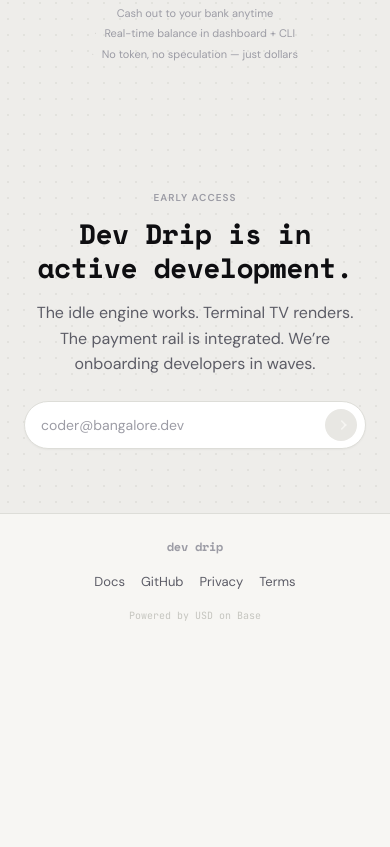
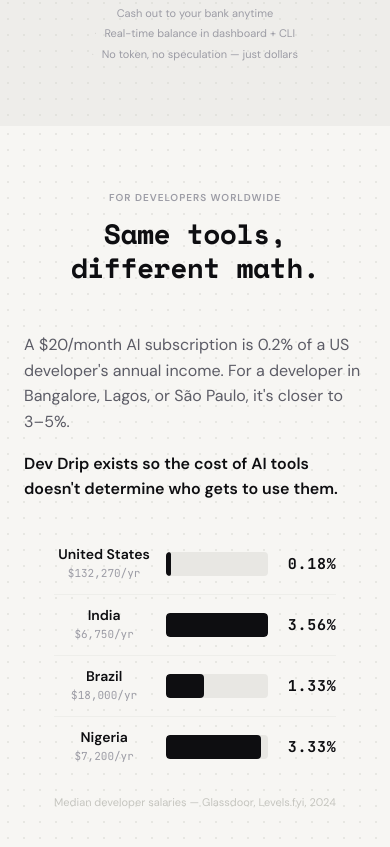
Before and after one commit to distroinfinity/devdrip, a Next.js app in the folder frontend/: page / in a window 390 px wide. Shown: the part 6997-7844 px from the top of the page. Before the commit the page ends 7644 px from the top, so only its background shows below. Built offline with nearby package versions, Linux system fonts and the light colour scheme.

Commit message:
add worldwide income comparison section (P0-011)

```diff
--- a/frontend/app/page.tsx
+++ b/frontend/app/page.tsx
@@ -7,6 +7,7 @@
 import { SurfacesSection } from "@/components/landing/surfaces-section";
 import { YourRulesSection } from "@/components/landing/your-rules-section";
 import { PaymentRailSection } from "@/components/landing/payment-rail-section";
+import { WorldwideSection } from "@/components/landing/worldwide-section";
 import { WaitlistSection } from "@/components/landing/waitlist-section";
 import { Footer } from "@/components/landing/footer";
 
@@ -43,7 +44,9 @@
           {/* P0-008 The Math — not yet built */}
           <PaymentRailSection />
 
-          {/* P0-010 Open Source Fund, P0-011 Worldwide, P0-012 FAQ — not yet built */}
+          <WorldwideSection />
+
+          {/* P0-010 Open Source Fund, P0-012 FAQ — not yet built */}
           <WaitlistSection />
         </div>
       </main>
--- /dev/null
+++ b/frontend/components/landing/worldwide-section.tsx
@@ -0,0 +1,160 @@
+"use client";
+
+import { useRef } from "react";
+import { motion, useInView } from "motion/react";
+import { BlurFade } from "@/components/ui/blur-fade";
+import { DotGrid } from "@/components/shared/dot-grid";
+import { NumberTicker } from "@/components/ui/number-ticker";
+
+// --- data ---
+
+interface MarketData {
+  country: string;
+  medianSalary: number;
+  percentOfIncome: number;
+}
+
+const MARKETS: MarketData[] = [
+  { country: "United States", medianSalary: 132_270, percentOfIncome: 0.18 },
+  { country: "India", medianSalary: 6_750, percentOfIncome: 3.56 },
+  { country: "Brazil", medianSalary: 18_000, percentOfIncome: 1.33 },
+  { country: "Nigeria", medianSalary: 7_200, percentOfIncome: 3.33 },
+];
+
+const MAX_PERCENT = Math.max(...MARKETS.map((m) => m.percentOfIncome));
+
+// --- bar row ---
+
+function MarketBar({
+  market,
+  index,
+  isInView,
+}: {
+  market: MarketData;
+  index: number;
+  isInView: boolean;
+}) {
+  const barWidth = (market.percentOfIncome / MAX_PERCENT) * 100;
+
+  return (
+    <div
+      className={
+        "grid grid-cols-[100px_1fr_56px] lg:grid-cols-[160px_1fr_80px] items-center gap-3 py-3" +
+        (index < MARKETS.length - 1
+          ? " border-b border-[var(--rule-subtle)]"
+          : "")
+      }
+    >
+      {/* country + salary */}
+      <div className="min-w-0">
+        <div className="font-body text-[14px] font-semibold text-[var(--ink-primary)] leading-tight truncate">
+          {market.country}
+        </div>
+        <div className="font-data text-[11px] text-[var(--ink-tertiary)] tabular-nums mt-0.5">
+          ${market.medianSalary.toLocaleString()}/yr
+        </div>
+      </div>
+
+      {/* animated bar */}
+      <div className="h-6 rounded-sm bg-[var(--bg-inset)] overflow-hidden">
+        <motion.div
+          className="h-full rounded-sm bg-[var(--ink-primary)]"
+          initial={{ width: 0 }}
+          animate={isInView ? { width: `${barWidth}%` } : { width: 0 }}
+          transition={{
+            duration: 0.8,
+            delay: index * 0.15,
+            ease: [0.16, 1, 0.3, 1],
+          }}
+        />
+      </div>
+
+      {/* percentage */}
+      <div className="text-right">
+        <span className="font-data text-[15px] font-bold text-[var(--ink-primary)] tabular-nums">
+          <NumberTicker
+            value={market.percentOfIncome}
+            decimalPlaces={2}
+            delay={0.2 + index * 0.15}
+          />
+          <span>%</span>
+        </span>
+      </div>
+    </div>
+  );
+}
+
+// --- income comparison chart ---
+
+function IncomeComparisonBars() {
+  const ref = useRef<HTMLDivElement>(null);
+  const isInView = useInView(ref, { once: true, margin: "0px" });
+
+  return (
+    <div ref={ref} className="w-full max-w-[680px]">
+      {MARKETS.map((market, i) => (
+        <MarketBar key={market.country} market={market} index={i} isInView={isInView} />
+      ))}
+
+      {/* source footnote */}
+      <div className="text-right mt-3">
+        <span className="text-[11px] text-[var(--ink-faint)]">
+          Median developer salaries — Glassdoor, Levels.fyi, 2024
+        </span>
+      </div>
+    </div>
+  );
+}
+
+// --- section ---
+
+export function WorldwideSection() {
+  return (
+    <section
+      id="worldwide"
+      aria-labelledby="worldwide-heading"
+      className="relative bg-[var(--bg-primary)] overflow-hidden"
+    >
+      <DotGrid opacity={0.3} variant="heartbeat" />
+
+      <div className="relative mx-auto max-w-grid px-6 py-16 lg:py-24">
+        <div className="flex flex-col items-center text-center gap-8 lg:gap-12">
+          {/* header */}
+          <BlurFade inView delay={0}>
+            <div className="flex flex-col items-center">
+              <div className="font-body text-[10px] font-semibold text-[var(--ink-tertiary)] uppercase tracking-[0.1em] mb-3">
+                For Developers Worldwide
+              </div>
+              <h2
+                id="worldwide-heading"
+                className="font-display text-h2 md:text-h1 font-bold text-[var(--ink-primary)] tracking-[-0.02em] mb-4"
+              >
+                Same tools, different math.
+              </h2>
+            </div>
+          </BlurFade>
+
+          {/* copy block */}
+          <BlurFade inView delay={0.1}>
+            <div className="max-w-[var(--content-max)] text-left lg:text-center">
+              <p className="font-body text-body text-[var(--ink-secondary)] mb-4">
+                A $20/month AI subscription is 0.2% of a US developer&apos;s
+                annual income. For a developer in Bangalore, Lagos, or São
+                Paulo, it&apos;s closer to 3–5%.
+              </p>
+              <p className="font-body text-body font-semibold text-[var(--ink-primary)]">
+                Dev Drip exists so the cost of AI tools doesn&apos;t determine
+                who gets to use them.
+              </p>
+            </div>
+          </BlurFade>
+
+          {/* bar chart */}
+          <BlurFade inView delay={0.2}>
+            <IncomeComparisonBars />
+          </BlurFade>
+        </div>
+      </div>
+    </section>
+  );
+}
```
